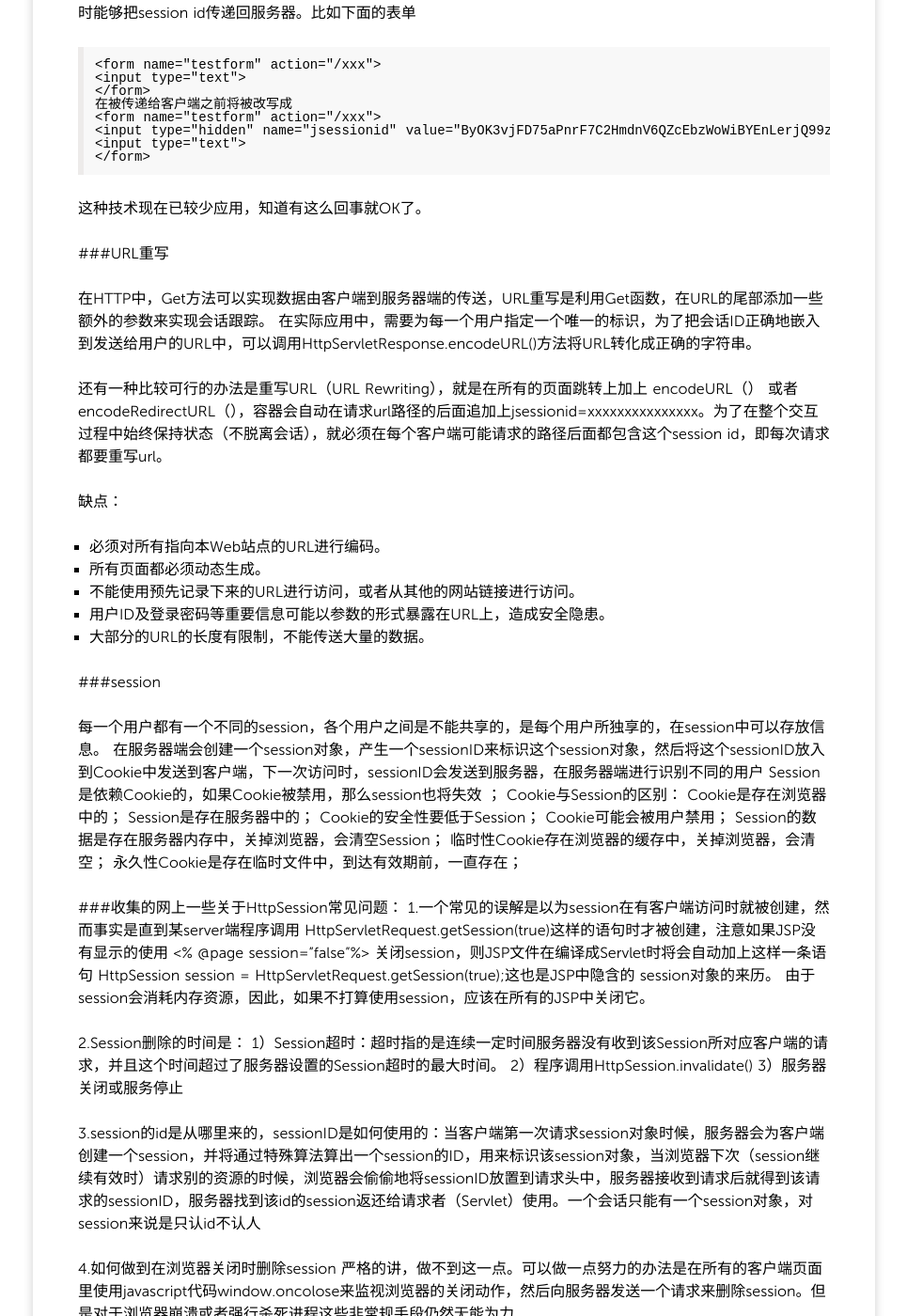
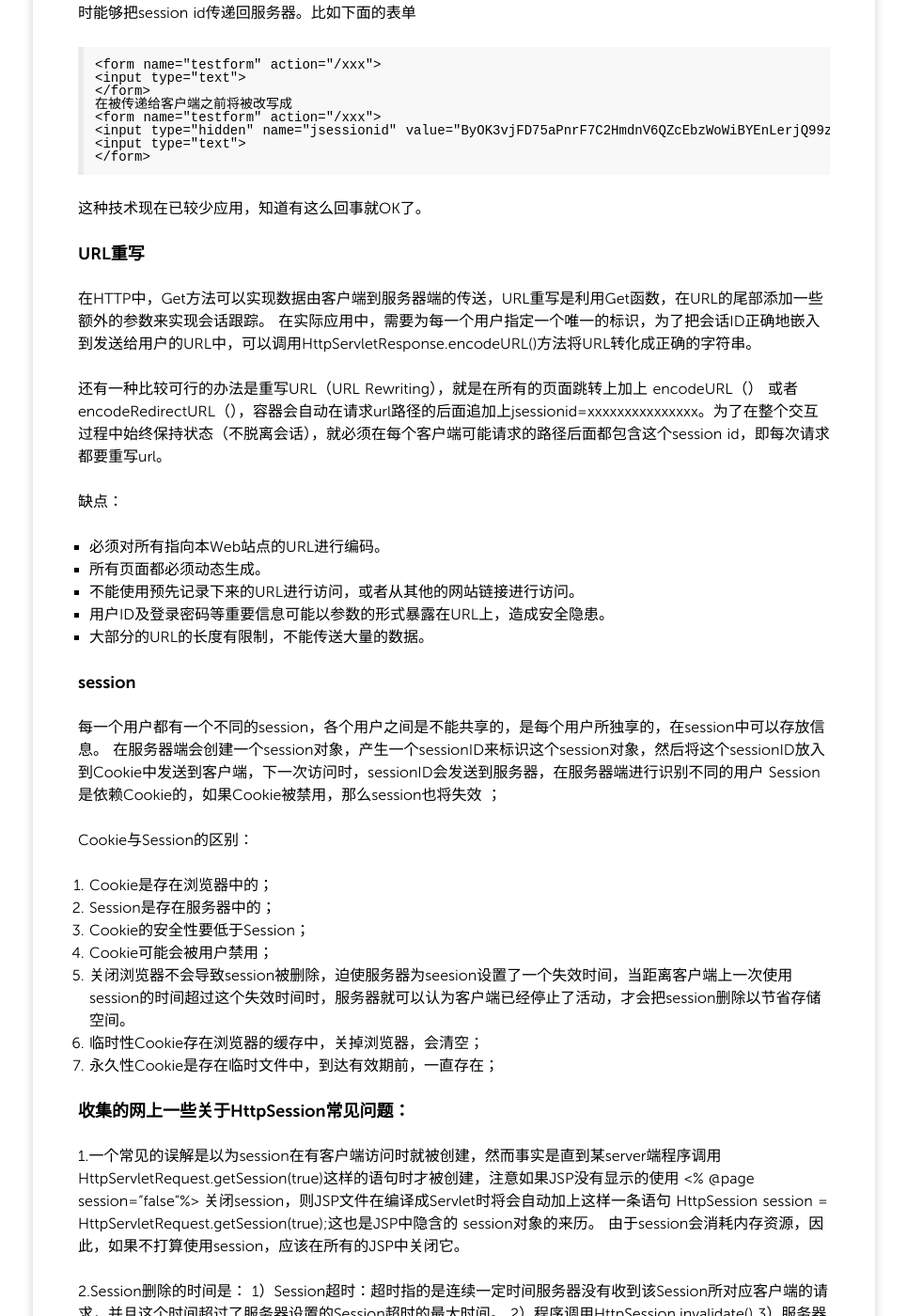
Before and after one commit to Joyling/joyling.github.io, a Jekyll site: the page built from _posts/2016-03-29-会话跟踪.md, in a window 1280 px wide and 1400 px high, scrolled down 1572 px. Shown: the whole window at 94% size, without its empty margins (157-1122 px from the left). Built offline with Jekyll 4.4.1, drawn with Linux system fonts in a browser that asks for light colours; nearby versions of some CDN libraries; comment, search, counter and statistics services are not loaded; some of the changed text lies outside the part shown.

Commit message:
更正session的一些说法
更正session的一些说法

```diff
--- a/_posts/2016-03-29-会话跟踪.md
+++ b/_posts/2016-03-29-会话跟踪.md
@@ -35,11 +35,11 @@ http协议是面向无连接的协议，一次请求，一次操作，然后就
 - URL重写
 - IP地址
 
-###SSL会话
+### SSL会话
 
  安全套接字层，是一种运行在TCP/IP之上和像HTTP这种应用层协议之下的加密技术。SSL是在HTTPS协议中使用的加密技术。SSL可以让采用SSL的服务器认证采用SSL的客户端，并且在客户端和服务器之间保持一种加密了连接，在建立了加密连接的过程中，客户端和服务器都可以产生一种名为“会话密钥”的东西，它是一种用于加密和解密的对称密钥。基于HTTPS协议的服务器可以使用这个客户端的对称密钥来建立会话
 
-###使用Cookie
+### 使用Cookie
 
 Cookie是用来干什么的？
 
@@ -51,7 +51,7 @@ Cookie只有在用户允许其浏览器支持Cookie时才可以实现会话跟
 关于是否应当使用cookie有很多的争论，因为一些人认为cookie可能会造成对隐私权的侵犯(当然事实上尚未发现)。有鉴于此，大部分浏览器允许用关闭cookie功能，然而这使我们跟踪会话变得更加困难。如果不能依赖cookie的支持又该怎办呢？
 
 
-###隐藏的表单域
+### 隐藏的表单域
 
 隐藏表单域是利用HTML中的隐藏域，在网页表单内隐藏某些客户端的信息。这些信息会随客户端的请求信息一起传送给服务器，服务器通过获取的这些信息来进行会话跟踪。
 隐藏域的HTML标签如下：
@@ -73,7 +73,7 @@ j2ee guide上提到了一个利用隐藏表单的方法，就是服务器会自
 这种技术现在已较少应用，知道有这么回事就OK了。
 
 
-###URL重写
+### URL重写
 
 在HTTP中，Get方法可以实现数据由客户端到服务器端的传送，URL重写是利用Get函数，在URL的尾部添加一些额外的参数来实现会话跟踪。
 在实际应用中，需要为每一个用户指定一个唯一的标识，为了把会话ID正确地嵌入到发送给用户的URL中，可以调用HttpServletResponse.encodeURL()方法将URL转化成正确的字符串。
@@ -89,21 +89,23 @@ j2ee guide上提到了一个利用隐藏表单的方法，就是服务器会自
 - 用户ID及登录密码等重要信息可能以参数的形式暴露在URL上，造成安全隐患。
 - 大部分的URL的长度有限制，不能传送大量的数据。
 
-###session
+### session
 
 每一个用户都有一个不同的session，各个用户之间是不能共享的，是每个用户所独享的，在session中可以存放信息。
 在服务器端会创建一个session对象，产生一个sessionID来标识这个session对象，然后将这个sessionID放入到Cookie中发送到客户端，下一次访问时，sessionID会发送到服务器，在服务器端进行识别不同的用户
 Session是依赖Cookie的，如果Cookie被禁用，那么session也将失效 ；
+
 Cookie与Session的区别：
-Cookie是存在浏览器中的；
- Session是存在服务器中的；
- Cookie的安全性要低于Session；
- Cookie可能会被用户禁用；
- Session的数据是存在服务器内存中，关掉浏览器，会清空Session；
- 临时性Cookie存在浏览器的缓存中，关掉浏览器，会清空；
- 永久性Cookie是存在临时文件中，到达有效期前，一直存在；
 
-###收集的网上一些关于HttpSession常见问题：
+1. Cookie是存在浏览器中的；
+1.  Session是存在服务器中的；
+1.  Cookie的安全性要低于Session；
+1.  Cookie可能会被用户禁用；
+1. 关闭浏览器不会导致session被删除，迫使服务器为seesion设置了一个失效时间，当距离客户端上一次使用session的时间超过这个失效时间时，服务器就可以认为客户端已经停止了活动，才会把session删除以节省存储空间。
+1.  临时性Cookie存在浏览器的缓存中，关掉浏览器，会清空；
+1.  永久性Cookie是存在临时文件中，到达有效期前，一直存在；
+
+### 收集的网上一些关于HttpSession常见问题：
 1.一个常见的误解是以为session在有客户端访问时就被创建，然而事实是直到某server端程序调用 HttpServletRequest.getSession(true)这样的语句时才被创建，注意如果JSP没有显示的使用 <% @page session="false"%> 关闭session，则JSP文件在编译成Servlet时将会自动加上这样一条语句 HttpSession session = HttpServletRequest.getSession(true);这也是JSP中隐含的 session对象的来历。
 由于session会消耗内存资源，因此，如果不打算使用session，应该在所有的JSP中关闭它。
 
```
Also changed, not shown: _posts/2016-04-18-XSS攻击.md (added).
